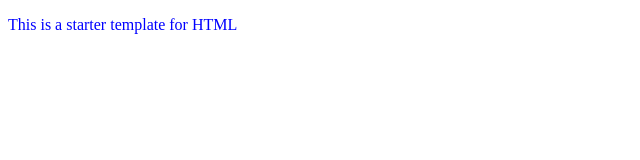
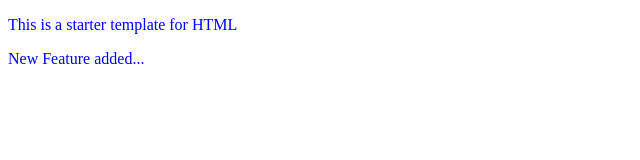
Before and after one commit to 25nisarg/localRepo, a plain HTML site: page index.html in a window 1280 px wide. Shown: the whole page, without its empty margins (0-640 px from the left). Drawn offline with Linux system fonts and the light colour scheme.

Commit message:
Added new Feature

```diff
--- a/index.html
+++ b/index.html
@@ -8,5 +8,6 @@
 </head>
 <body>
     <p>This is a starter template for HTML</p>
+    <p>New Feature added...</p>
 </body>
 </html>
```
